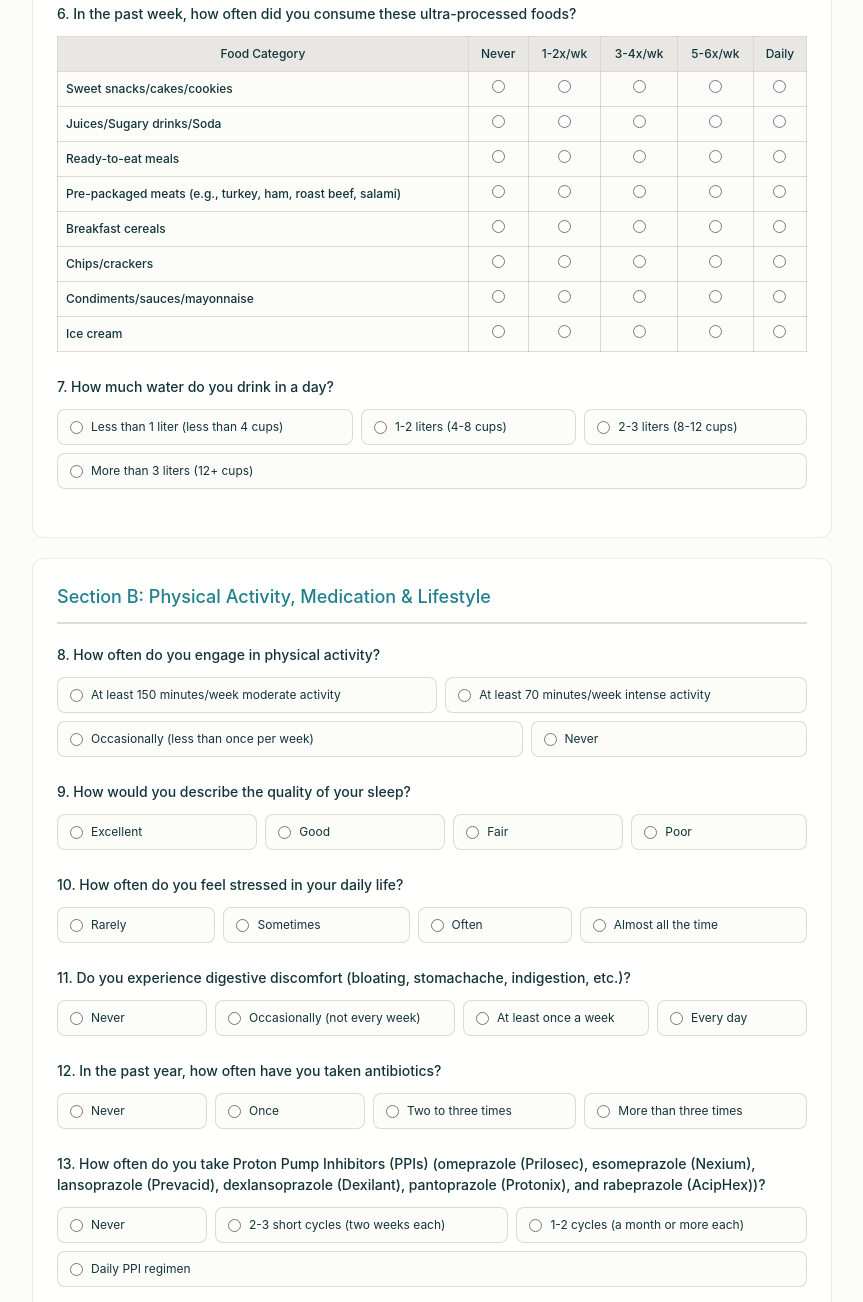
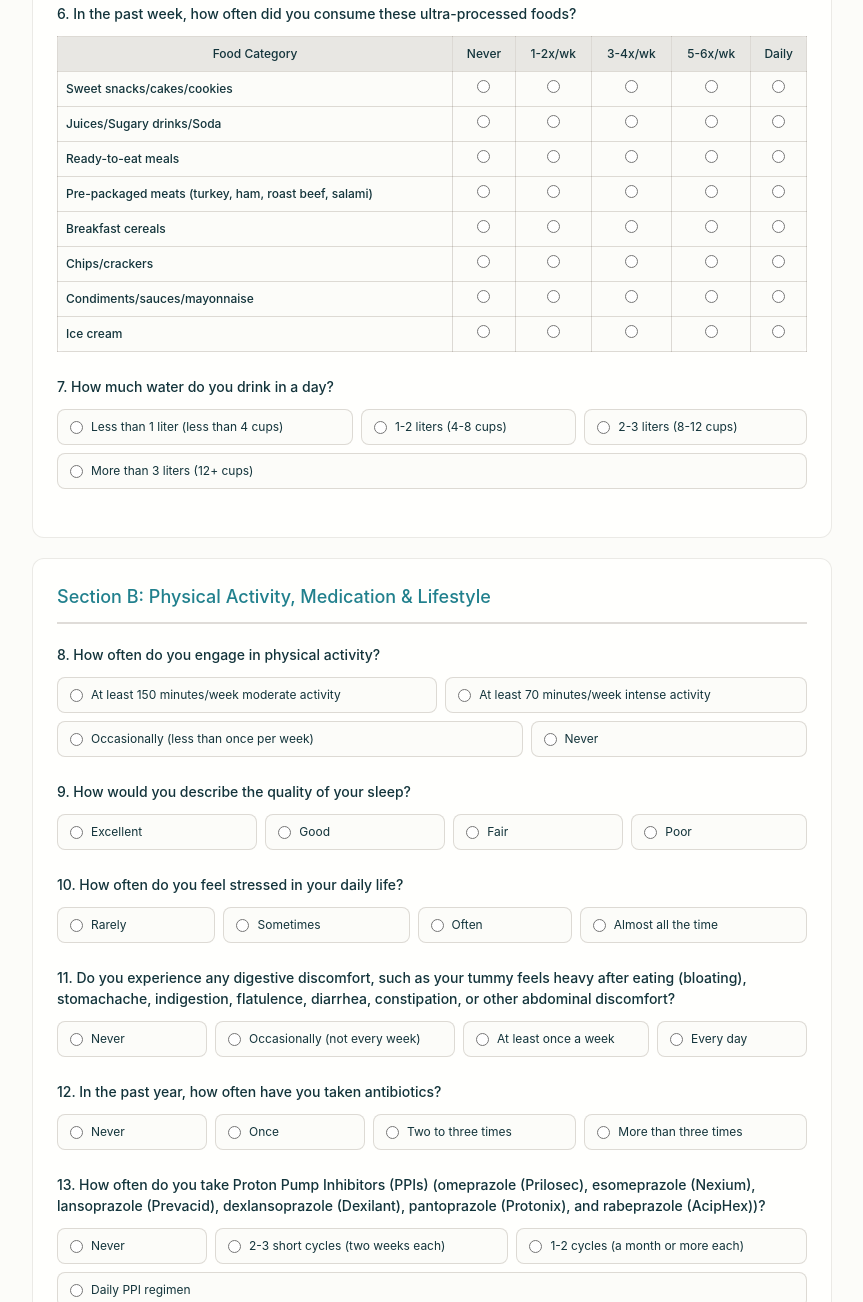
Before and after one commit to VijayalakshmiRamasamy/gut-health-survey, a plain HTML site: page index.html in a window 1280 px wide. Shown: the part 1026-2328 px from the top of the page, without its empty margins (208-1071 px from the left). Drawn offline with Linux system fonts and the light colour scheme.

Commit message:
Refine survey questions for better understanding
Updated survey questions for clarity and detail.

```diff
--- a/index.html
+++ b/index.html
@@ -463,7 +463,7 @@
 <body>
     <div class="container">
         <div class="header">
-            <h1>🌿 Lifestyle, Diet, and Gut Microbiome Health Survey</h1>
+            <h1>Lifestyle, Diet, and Gut Microbiome Health Survey</h1>
             <p>Discover how your diet and lifestyle impact your gut health. Complete this survey to receive personalized health awareness tips.</p>
             <div style="margin-top: var(--space-20); padding-top: var(--space-20); border-top: 1px solid var(--color-border);">
                 <p style="font-size: var(--font-size-sm); color: var(--color-text-secondary); margin-bottom: var(--space-12);">
@@ -666,7 +666,7 @@
                                     <td><input type="radio" name="q6c" value="0"></td>
                                 </tr>
                                 <tr>
-                                    <td>Pre-packaged meats (e.g., turkey, ham, roast beef, salami)</td>
+                                    <td>Pre-packaged meats (turkey, ham, roast beef, salami)</td>
                                     <td><input type="radio" name="q6d" value="4" required></td>
                                     <td><input type="radio" name="q6d" value="3"></td>
                                     <td><input type="radio" name="q6d" value="2"></td>
@@ -803,7 +803,7 @@
                 </div>
 
                 <div class="question">
-                    <div class="question-text">11. Do you experience digestive discomfort (bloating, stomachache, indigestion, etc.)?</div>
+                    <div class="question-text">11. Do you experience any digestive discomfort, such as your tummy feels heavy after eating (bloating), stomachache, indigestion, flatulence, diarrhea, constipation, or other abdominal discomfort?</div>
                     <div class="options">
                         <label class="option-label">
                             <input type="radio" name="q11" value="3" required>
```
